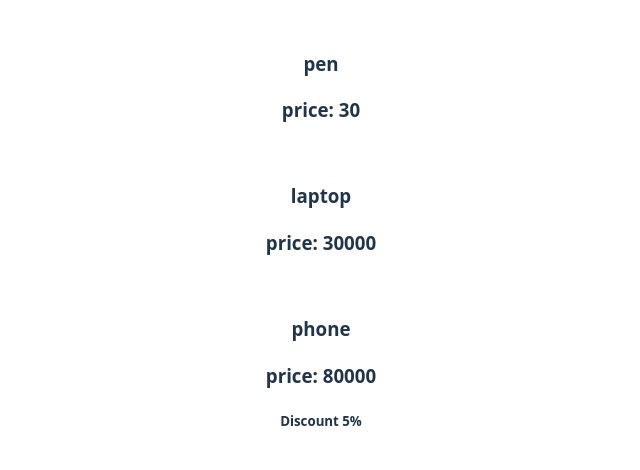
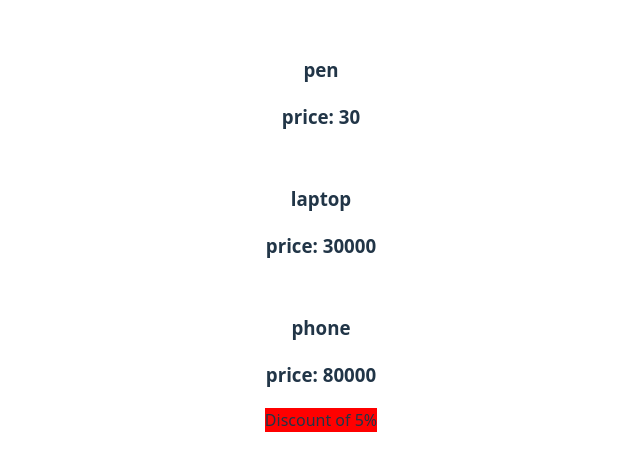
Before and after one commit to akshaydarekar5252/React, a React (Vite) app: page / in a window 1280 px wide. Shown: the part 150-620 px from the top of the page, without its empty margins (319-959 px from the left). Built offline with nearby package versions, Linux system fonts and the light colour scheme.

Commit message:
conditionals

```diff
--- a/src/Product.jsx
+++ b/src/Product.jsx
@@ -1,13 +1,12 @@
 import "./Product.css";
 
 function Product({ title, price, features }) {
-    // const list = feature.map((feature) => <li>{feature}</li>);
-    let isDiscount = price>30000 ? "Discount 5%" : ""
+    let styles = { backgroundColor : price > 30000 ? "red" : "" };
     return (
-        <div className="Product">
+        <div className="Product" >
             <h3>{title}</h3>
             <h3>price: {price}</h3>
-            <h5>{isDiscount}</h5>
+            {price>30000 && <p style={styles}> Discount of 5% </p>}
         </div>
     );
 }
--- a/src/ProductTab.jsx
+++ b/src/ProductTab.jsx
@@ -1,7 +1,7 @@
 import Product from "./Product.jsx";
 
 function ProductTab() {
-  // let option1 = ["hello", "good morning", "hey hii"];
+
   return (
     <div>
       <Product title="pen" price={30}/>
```
